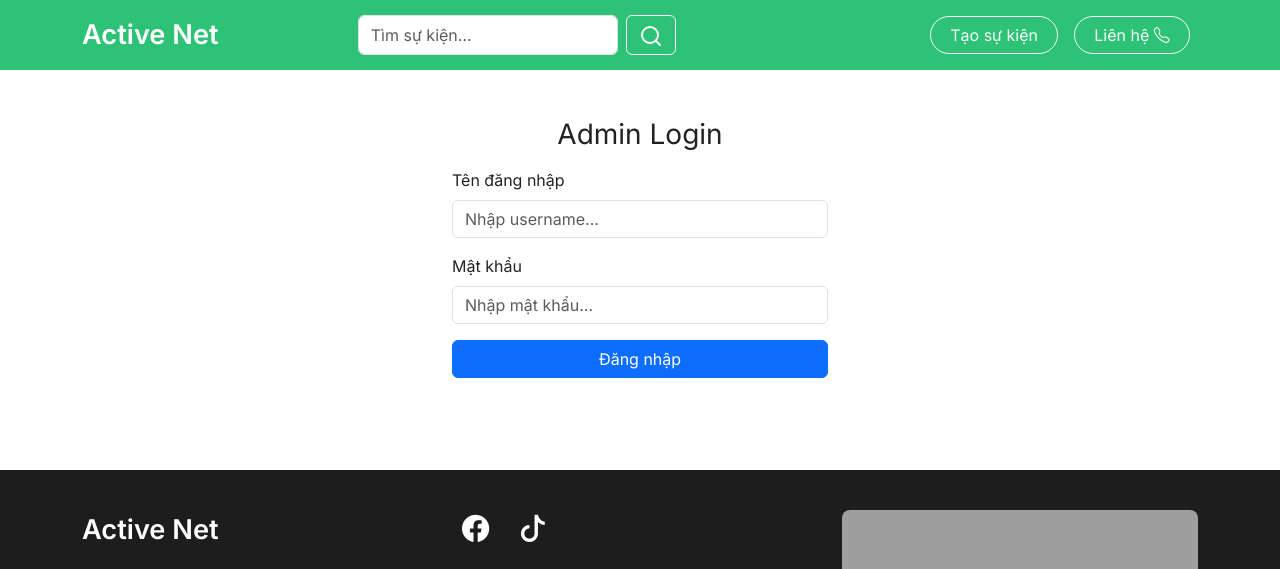
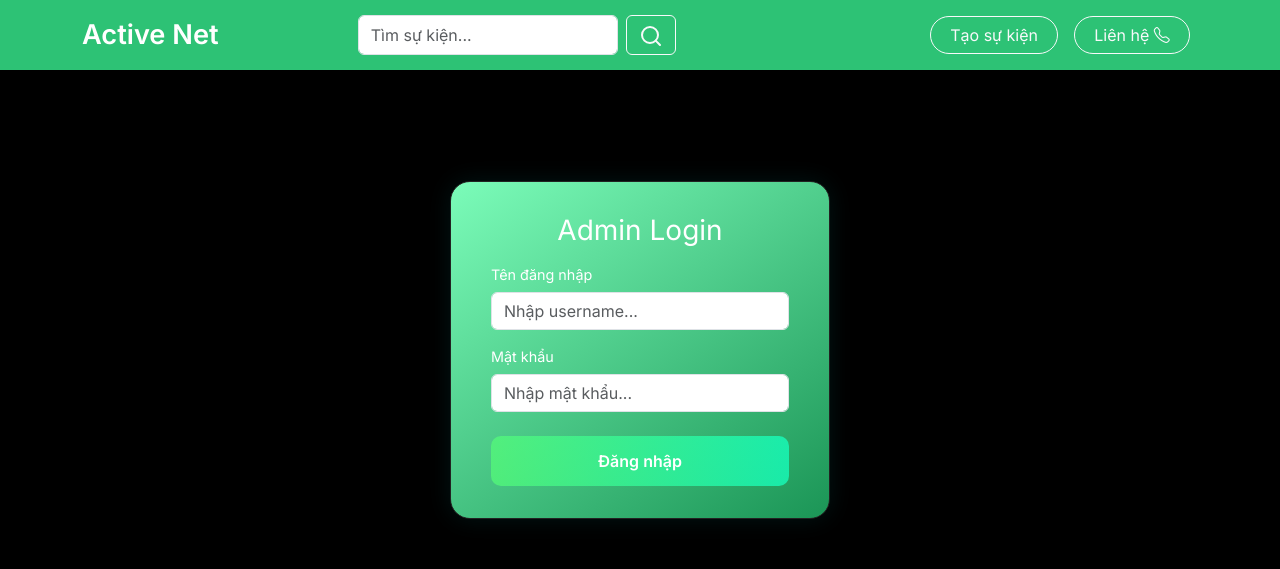
Before and after one commit to THNisme/FA25_FER202_GROUP_1, a React (Create React App) app: page /adminlogin in a window 1280 px wide. Shown: the top 569 px of the page. Built offline with nearby package versions, Linux system fonts and the light colour scheme; grey boxes are pictures that could not be loaded.

Commit message:
add css and change form in Adminlogin

```diff
--- /dev/null
+++ b/src/css/adminLogin.css
@@ -0,0 +1,78 @@
+.admin-container {
+    background-color: #000000;
+    min-height: 70vh;
+    color: #fff;
+    padding: 2rem;
+    display: flex;
+    flex-direction: column;
+    align-items: center;
+    justify-content: center;
+}
+
+.login-card {
+    background: linear-gradient(145deg, #7bfcb9, #1b9556);
+    border: 1px solid #222;
+    border-radius: 20px;
+    box-shadow: 0 0 25px rgba(0, 255, 255, 0.08);
+    padding: 2rem 2.5rem;
+    width: 380px;
+    transition: all 0.3s ease;
+}
+
+.login-card:hover {
+    box-shadow: 0 0 40px rgba(0, 255, 255, 0.15);
+}
+
+.login-title {
+    font-size: 1.7rem;
+    font-weight: 600;
+    margin-bottom: 1.8rem;
+    color: #00e6e6;
+}
+
+.form-group {
+    margin-bottom: 1.2rem;
+    text-align: left;
+}
+
+.form-label {
+    align-self: start;
+    font-size: 0.9rem;
+    margin-bottom: 0.4rem;
+    display: block;
+    color: #ffffff;
+}
+
+.form-control-custom {
+    width: 100%;
+    background: #121212;
+    border: 1px solid #333;
+    border-radius: 10px;
+    padding: 0.7rem 1rem;
+    color: #fff;
+    transition: all 0.25s ease;
+}
+
+.form-control-custom:focus {
+    outline: none;
+    border-color: #00e6e6;
+    box-shadow: 0 0 8px rgba(0, 255, 255, 0.3);
+}
+
+.btn-login {
+    width: 100%;
+    background: linear-gradient(90deg, #55ff77af, #16febcca);
+    border: none;
+    border-radius: 10px;
+    color: #ffffff;
+    font-weight: 600;
+    padding: 0.8rem;
+    margin-top: 0.5rem;
+    transition: all 0.25s ease;
+}
+
+.btn-login:hover {
+    background: linear-gradient(90deg, #00ffee, #00ffa2);
+    box-shadow: 0 0 10px rgba(0, 255, 255, 0.4);
+    transform: translateY(-2px);
+}
--- a/src/pages/AdminLoginPage .js
+++ b/src/pages/AdminLoginPage .js
@@ -1,6 +1,7 @@
 import { loginAdmin } from "../api/loginApi";
 import { useNavigate } from "react-router-dom";
 import { useState } from "react";
+import "../css/adminLogin.css";
 
 function AdminLoginPage({ onLogin }) {
     const [username, setUsername] = useState("");
@@ -12,11 +13,9 @@ function AdminLoginPage({ onLogin }) {
         e.preventDefault();
         setError("");
 
-        // chỉ cần so khớp đúng thông tin trong db.json
         const admin = await loginAdmin(username, password);
 
         if (admin) {
-            alert("Đăng nhập thành công!");
             navigate("/adminselection", { state: { admin } });
         } else {
             setError("Sai tên đăng nhập hoặc mật khẩu!");
@@ -24,10 +23,11 @@ function AdminLoginPage({ onLogin }) {
     };
 
     return (
-        <div className="container mt-5" style={{ maxWidth: 400 }}>
-            <h3 className="mb-3 text-center">Admin Login</h3>
+        <div className="admin-container">
 
-            <form onSubmit={handleSubmit}>
+
+            <form class="login-card" onSubmit={handleSubmit}>
+                <h3 className="mb-3 text-center">Admin Login</h3>
                 <div className="mb-3">
                     <label className="form-label">Tên đăng nhập</label>
                     <input
@@ -52,7 +52,7 @@ function AdminLoginPage({ onLogin }) {
 
                 {error && <div className="alert alert-danger">{error}</div>}
 
-                <button type="submit" className="btn btn-primary w-100">
+                <button type="submit" className="btn btn-login w-100">
                     Đăng nhập
                 </button>
             </form>
```
